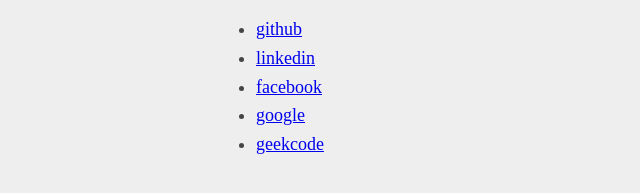
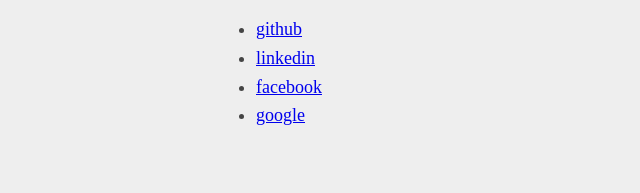
Before and after one commit to KimNorgaard/jasen.dk, a plain HTML site: page index.html in a window 1280 px wide. Shown: the part 139-332 px from the top of the page, without its empty margins (99-739 px from the left). Drawn offline with Linux system fonts and the light colour scheme.

Commit message:
remove link to geekcode

```diff
--- a/index.html
+++ b/index.html
@@ -34,7 +34,6 @@ h1,h2,h3 {
           <li><a href="https://www.linkedin.com/in/khnorgaard" title="linkedin">linkedin</a></li>
           <li><a href="https://www.facebook.com/profile.php?id=619787682" title="facebook">facebook</a></li>
           <li><a href="https://plus.google.com/110877416077739001011" title="google">google</a></li>
-          <li><a href="geekcode.txt" title="geekcode">geekcode</a>
         </ul>
     </body>
 </html>
```
